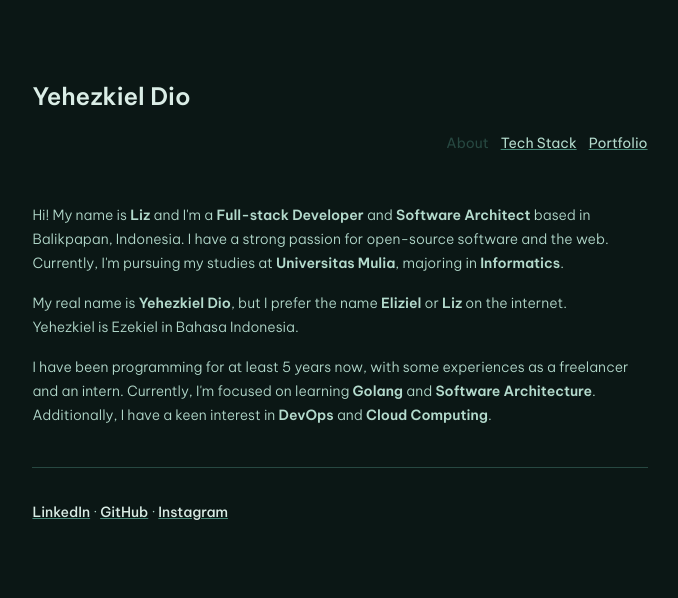
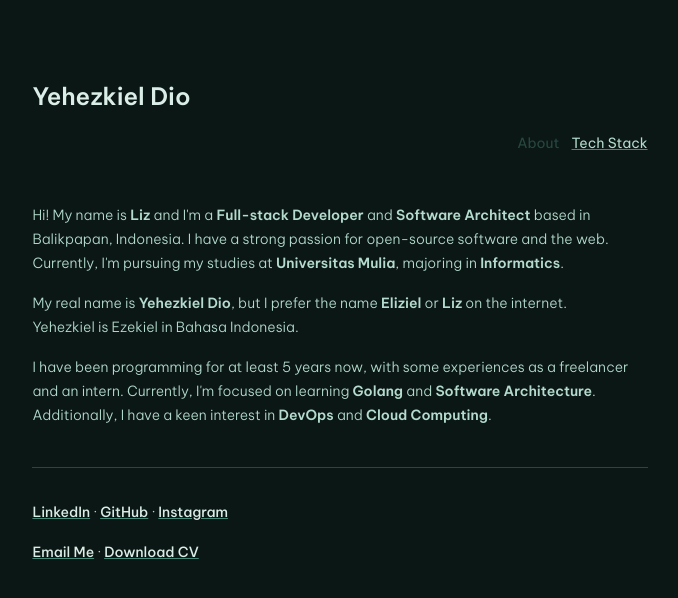
Before and after one commit to yehezkieldio/personal-website.old, a Next.js app: page / in a window 1280 px wide. Shown: the top 598 px of the page, without its empty margins (304-982 px from the left). Built offline with nearby package versions, Linux system fonts and the light colour scheme; a web font is replaced by a local one.

Commit message:
feat: stuff

```diff
--- a/package.json
+++ b/package.json
@@ -25,6 +25,7 @@
         "postcss": "^8.4.29",
         "react": "latest",
         "react-dom": "latest",
+        "sharp": "^0.32.5",
         "tailwindcss": "^3.3.3",
         "typescript": "^5.2.2"
     },
@@ -38,5 +39,6 @@
         "lint-staged": "^13.2.2",
         "prettier": "^3.0.0",
         "prettier-plugin-tailwindcss": "^0.5.4"
-    }
+    },
+    "packageManager": "yarn@3.6.3"
 }
--- a/src/app/page.tsx
+++ b/src/app/page.tsx
@@ -26,9 +26,13 @@ export default function Main() {
             </p>
             <hr />
             <p>
-                <a href="https://www.linkedin.com/in/yehezkiel-dio">LinkedIn</a> ·{" "}
-                <a href="https://github.com/elizielx">GitHub</a> ·{"  "}
-                <a href="https://www.instagram.com/yhezkiel.dio/">Instagram</a>
+                <a target="_blank" href="https://www.linkedin.com/in/yehezkiel-dio">LinkedIn</a> ·{" "}
+                <a target="_blank" href="https://github.com/elizielx">GitHub</a> ·{"  "}
+                <a target="_blank" href="https://www.instagram.com/yhezkiel.dio/">Instagram</a>
+            </p>
+            <p>
+            <a target="_blank" href="mailto:contact@yehezkieldio.my.id">Email Me</a> ·{" "}
+            <a target="_blank" href="https://drive.google.com/file/d/14eXZ-XAyyI04r-7OCLnqqAdiKO1R7bsU/view">Download CV</a>
             </p>
         </article>
     );
--- a/src/app/stack/page.tsx
+++ b/src/app/stack/page.tsx
@@ -1,6 +1,8 @@
 import { Metadata } from "next";
+import dynamic from 'next/dynamic'
 import { NavLine } from "#/src/components/nav-line";
-import { TechStack } from "#/src/components/tech-stack";
+
+const TechStack = dynamic(() => import("../../components/tech-stack"), { ssr: false })
 
 export const metadata: Metadata = {
     title: "Yehezkiel Dio (elizielx): Technology Stack",
--- a/src/components/nav-line.tsx
+++ b/src/components/nav-line.tsx
@@ -23,7 +23,7 @@ const NavItem = ({ href, label }: { href: string; label: string }) => {
 const links = [
     { href: "/", label: "About" },
     { href: "/stack", label: "Tech Stack" },
-    { href: "/portfolio", label: "Portfolio" },
+    // { href: "/portfolio", label: "Portfolio" },
 ];
 
 export const NavLine = () => {
--- a/src/components/tech-stack.tsx
+++ b/src/components/tech-stack.tsx
@@ -33,6 +33,7 @@ export const Technologies = ({ tag, technologies }: { tag: string; technologies:
                     </div>
                 ))}
             </div>
+            <hr />
         </div>
     );
 };
@@ -53,3 +54,5 @@ export const TechStack = ({
         </div>
     );
 };
+
+export default TechStack;
```
Also changed, not shown: .yarnrc.yml, 1 other file (tests, documents, lock files or other folders).
